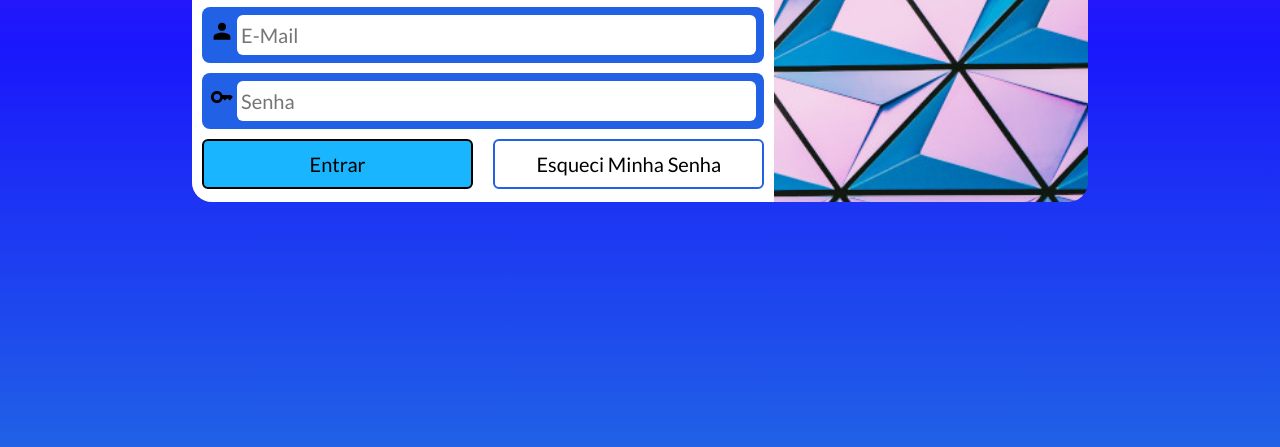
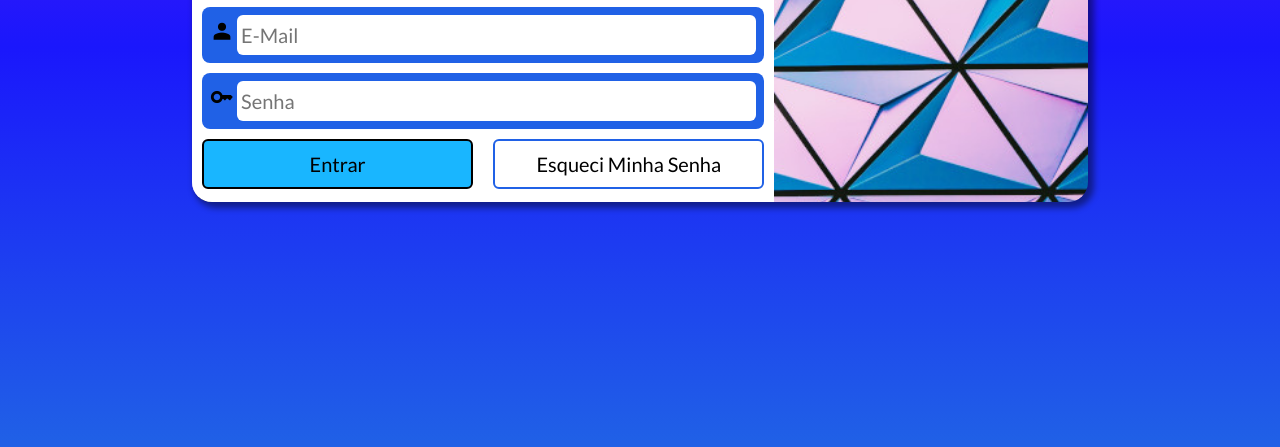
Before and after one commit to DaviAUJ/projeto-login, a plain HTML site: page index.html in a window 1280 px wide. Shown: the part 353-800 px from the top of the page. Drawn offline with nearby package versions, Linux system fonts and the light colour scheme.

Commit message:
Pequenas Mudanças

```diff
--- a/styles/mediaquery.css
+++ b/styles/mediaquery.css
@@ -4,6 +4,9 @@
 @media (min-width: 769px) {
     body {
         background-image: linear-gradient(180deg, #6F1DF5, #1A17FC, #2061E6);
+        background-repeat: no-repeat;
+        background-size: cover;
+        background-attachment: fixed;
     }
 
     main {
--- a/styles/style.css
+++ b/styles/style.css
@@ -51,6 +51,7 @@ main {
     background-size: cover;
 
     border-radius: 20px;
+    box-shadow: 4px 4px 6px 2px rgba(0, 0, 0, 0.432);
 }
 
 section {
```
